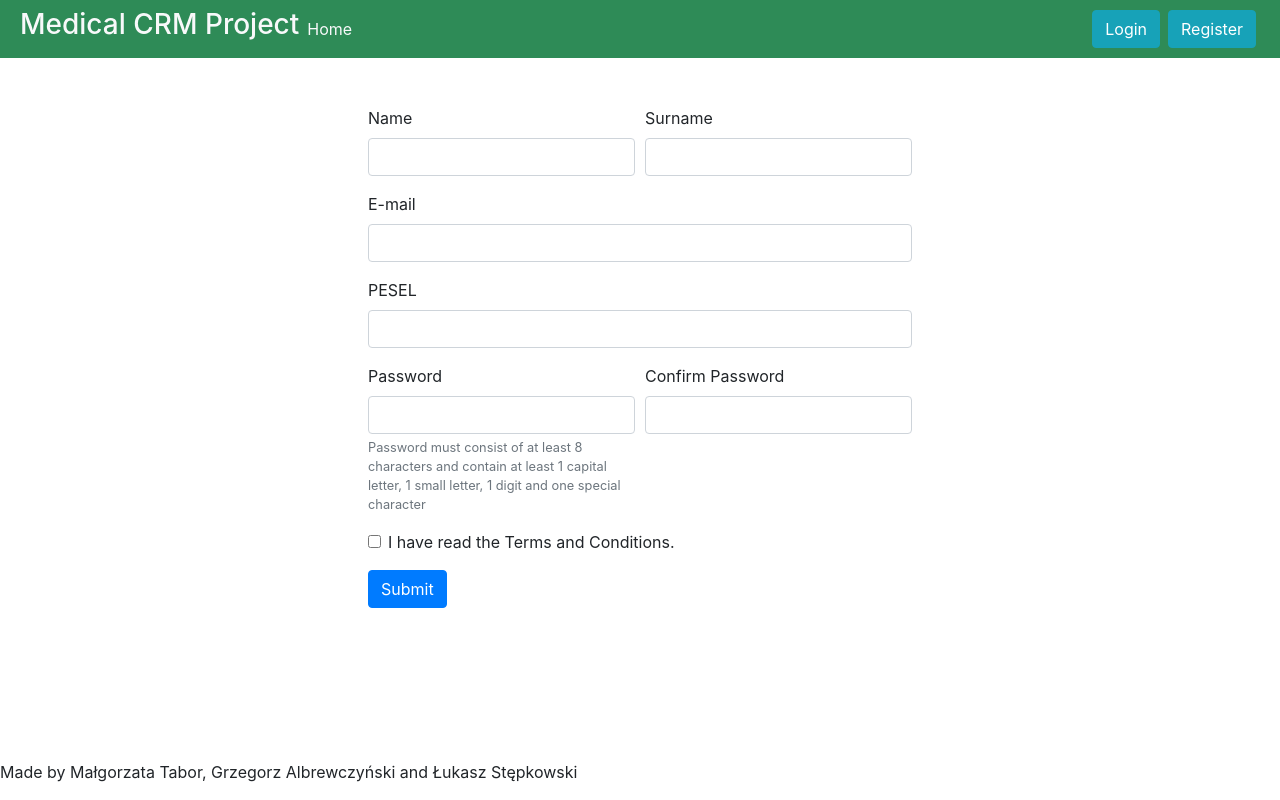
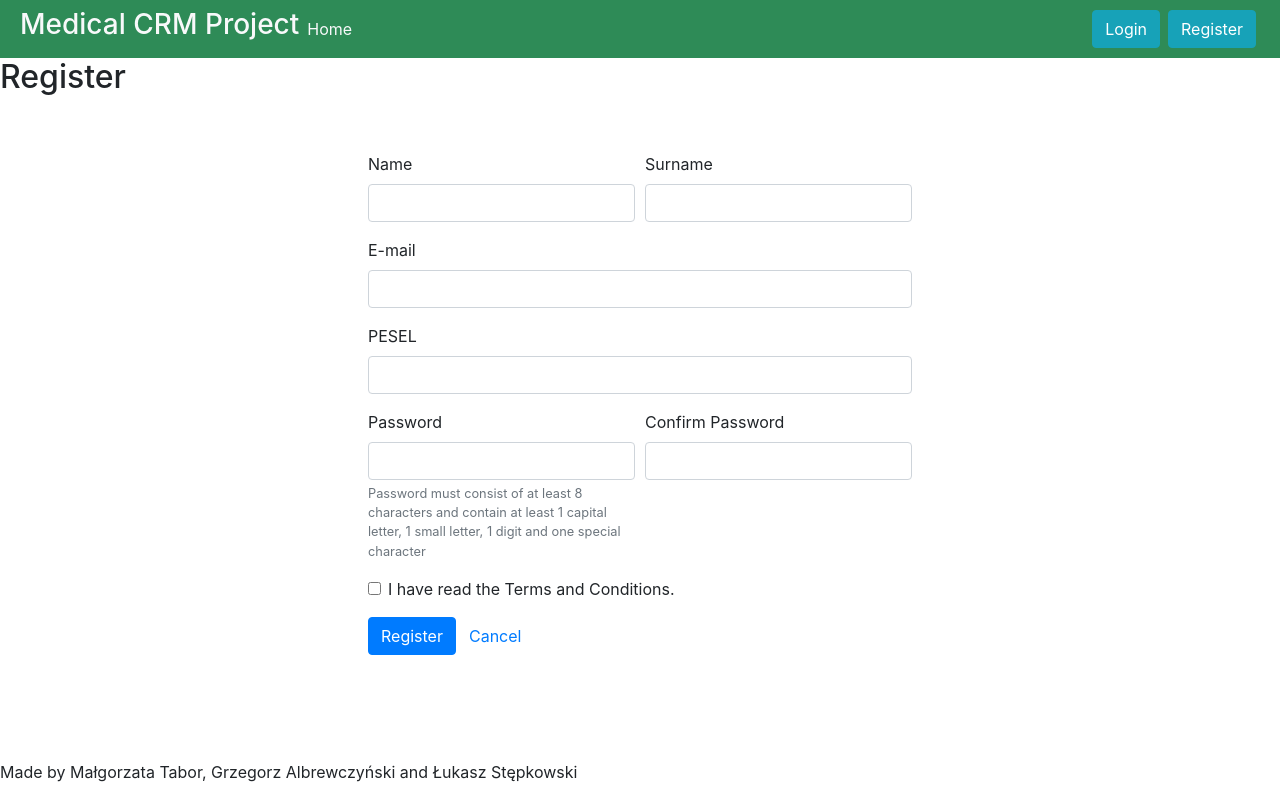
Before and after one commit to LukaszStepkowski/medical-crm-angular, an Angular app: page /register in a window 1280 px wide. Built offline with nearby package versions, Linux system fonts and the light colour scheme.

Commit message:
added registration logic

```diff
--- /dev/null
+++ b/src/app/_services/authentication.service.ts
@@ -0,0 +1,35 @@
+import { Injectable } from '@angular/core';
+import { HttpClient } from '@angular/common/http';
+import { BehaviorSubject, Observable } from 'rxjs';
+import { map } from 'rxjs/operators';
+
+@Injectable({ providedIn: 'root' })
+export class AuthenticationService {
+    private currentUserSubject: BehaviorSubject<any>;
+    public currentUser: Observable<any>;
+
+    constructor(private http: HttpClient) {
+        this.currentUserSubject = new BehaviorSubject<any>(JSON.parse(localStorage.getItem('currentUser')));
+        this.currentUser = this.currentUserSubject.asObservable();
+    }
+
+    public get currentUserValue() {
+        return this.currentUserSubject.value;
+    }
+
+    login(username, password) {
+        return this.http.post<any>(`http://localhost:8099/users/authenticate`, { username, password })
+            .pipe(map(user => {
+                // store user details and jwt token in local storage to keep user logged in between page refreshes
+                localStorage.setItem('currentUser', JSON.stringify(user));
+                this.currentUserSubject.next(user);
+                return user;
+            }));
+    }
+
+    logout() {
+        // remove user from local storage and set current user to null
+        localStorage.removeItem('currentUser');
+        this.currentUserSubject.next(null);
+    }
+}
--- /dev/null
+++ b/src/app/_services/index.ts
@@ -0,0 +1,2 @@
+export * from './authentication.service';
+export * from './user.service';
--- /dev/null
+++ b/src/app/_services/user.service.ts
@@ -0,0 +1,19 @@
+import { Injectable } from '@angular/core';
+import { HttpClient } from '@angular/common/http';
+
+@Injectable ({providedIn: 'root' })
+export class UserService {
+    constructor(private http: HttpClient) { }
+
+    // getAll() {
+    //     return this.get<any[]>(`http://localhost:8099/users`);
+    // }
+
+    register(user) {
+        return this.http.post(`http://localhost:8099/users/patients`, user);
+    }
+
+    delete(id) {
+        return this.http.delete(`http://localhost:8099/users/patients/${id}`);
+    }
+}
--- a/src/app/register/register.component.html
+++ b/src/app/register/register.component.html
@@ -1,26 +1,28 @@
-<form class="mx-auto w-50 px-md-5 py-md-5" action="" method="POST">
+<div *ngIf="error" class="alert alert danger">{{error}}</div>
+<h2 class="mx-auto">Register</h2>
+<form [formGroup]="registerForm" (ngSubmit)="onSubmit()" class="mx-auto w-50 px-md-5 py-md-5">
     <div class="form-row">
         <div class="form-group col-md-6">
             <label for="name">Name</label>
-            <input type="text" class="form-control" id="name">
+            <input type="text" formControlName="name" class="form-control">
         </div>
         <div class="form-group col-md-6">
             <label for="surname">Surname</label>
-            <input type="text" class="form-control" id="surname">
+            <input type="text" formControlName="surname" class="form-control">
         </div>
     </div>
     <div class="form-group">
         <label for="login">E-mail</label>
-        <input type="email" class="form-control" id="login">
+        <input type="email" formControlName="login" class="form-control">
     </div>
     <div class="form-group">
         <label for="pesel">PESEL</label>
-        <input type="text" class="form-control" id="pesel">
+        <input type="text" formControlName="pesel" class="form-control">
     </div>
     <div class="form-row">
         <div class="form-group col-md-6">
             <label for="password">Password</label>
-            <input type="password" class="form-control" id="password">
+            <input type="password" formControlName="password" class="form-control">
             <small id="passwordHelp" class="form-text text-muted">Password must consist of at least 8 characters and contain at least 1 capital letter, 1 small letter,
                  1 digit and one special character</small>
         </div>
@@ -33,5 +35,11 @@
         <input type="checkbox" class="form-check-input" id="regulations">
         <label for="regulations" class="form-check-label">I have read the Terms and Conditions.</label>
     </div>
-    <button type="submit" class="btn btn-primary">Submit</button>
+    <div class="form-group">
+        <button [disabled]="loading" class="btn btn-primary">
+            <span *ngIf="loading" class="spinner-border spinner-border-sm mr-1"></span>
+            Register
+        </button>
+        <a routerLink="/" class="btn btn-link">Cancel</a>
+    </div>
 </form>
--- a/src/app/register/register.component.ts
+++ b/src/app/register/register.component.ts
@@ -1,15 +1,65 @@
 import { Component, OnInit } from '@angular/core';
+import { Router } from '@angular/router';
+import { HttpClient } from '@angular/common/http';
+import { FormBuilder, FormGroup, Validators } from '@angular/forms';
+import { first } from 'rxjs/operators';
+import { AuthenticationService, UserService } from '../_services';
 
 @Component({
   selector: 'app-register',
   templateUrl: './register.component.html',
   styleUrls: ['./register.component.css']
 })
+
 export class RegisterComponent implements OnInit {
+  registerForm: FormGroup;
+  loading = false;
+  submitted = false;
+  error: string;
 
-  constructor() { }
+  constructor(
+    private formBuilder: FormBuilder,
+    private router: Router,
+    private authenticationService: AuthenticationService,
+    private userService: UserService
+  ) {
+    if (this.authenticationService.currentUserValue) {
+      this.router.navigate(['/']);
+    }
+  }
 
-  ngOnInit(): void {
+  ngOnInit() {
+    this.registerForm = this.formBuilder.group({
+      name: [''],
+      surname: [''],
+      login: [''],
+      pesel: [''],
+      password: ['']
+    });
+  }
+
+  get f() { return this.registerForm.controls; }
+
+  onSubmit() {
+    this.submitted = true;
+
+    if (this.registerForm.invalid) {
+      return;
+    }
+
+    this.loading = true;
+    this.userService.register(this.registerForm.value)
+      .pipe(first())
+      .subscribe(
+        data => {
+          this.router.navigate(['/'], { queryParams: { registered: true } });
+        },
+        error => {
+          this.error = error;
+          this.loading = false;
+        }
+
+      );
   }
 
 }
--- a/src/app/sign-in/sign-in.component.ts
+++ b/src/app/sign-in/sign-in.component.ts
@@ -1,4 +1,9 @@
 import { Component, OnInit } from '@angular/core';
+import { Router, ActivatedRoute } from '@angular/router';
+import { FormBuilder, FormGroup, Validators } from '@angular/forms';
+import { first } from 'rxjs/operators';
+
+import { AuthenticationService } from '../_services'
 
 @Component({
   selector: 'app-sign-in',
@@ -6,10 +11,54 @@ import { Component, OnInit } from '@angular/core';
   styleUrls: ['./sign-in.component.css']
 })
 export class SignInComponent implements OnInit {
+  loginForm: FormGroup;
+  loading = false;
+  submitted = false;
+  returnUrl: string;
+  error: string;
 
-  constructor() { }
+  constructor(
+    private formBuilder: FormBuilder,
+    private route: ActivatedRoute,
+    private router: Router,
+    private authenticationService: AuthenticationService
+  ) {
+    if (this.authenticationService.currentUserValue) {
+      this.router.navigate(['/']);
+    }
+  }
 
-  ngOnInit(): void {
+  ngOnInit() {
+    this.loginForm = this.formBuilder.group({
+      login: ['', Validators.required],
+      password: ['', Validators.required]
+    });
+
+    this.returnUrl = this.route.snapshot.queryParams['returnUrl'] || '/';
+  }
+
+  get f() { return this.loginForm.controls; }
+
+  onSubmit() {
+    this.submitted = true;
+
+    if (this.loginForm.invalid) {
+      return;
+    }
+
+    this.loading = true;
+    this.authenticationService.login(this.f.login.value, this.f.password.value)
+      .pipe(first())
+      .subscribe(
+        data => {
+          this.router.navigate([this.returnUrl]);
+        },
+        error => {
+          this.error = error;
+          this.loading = false;
+        }
+      )
+
   }
 
 }
```
Also changed, not shown: src/app/app.module.ts (+8 -1 lines).
